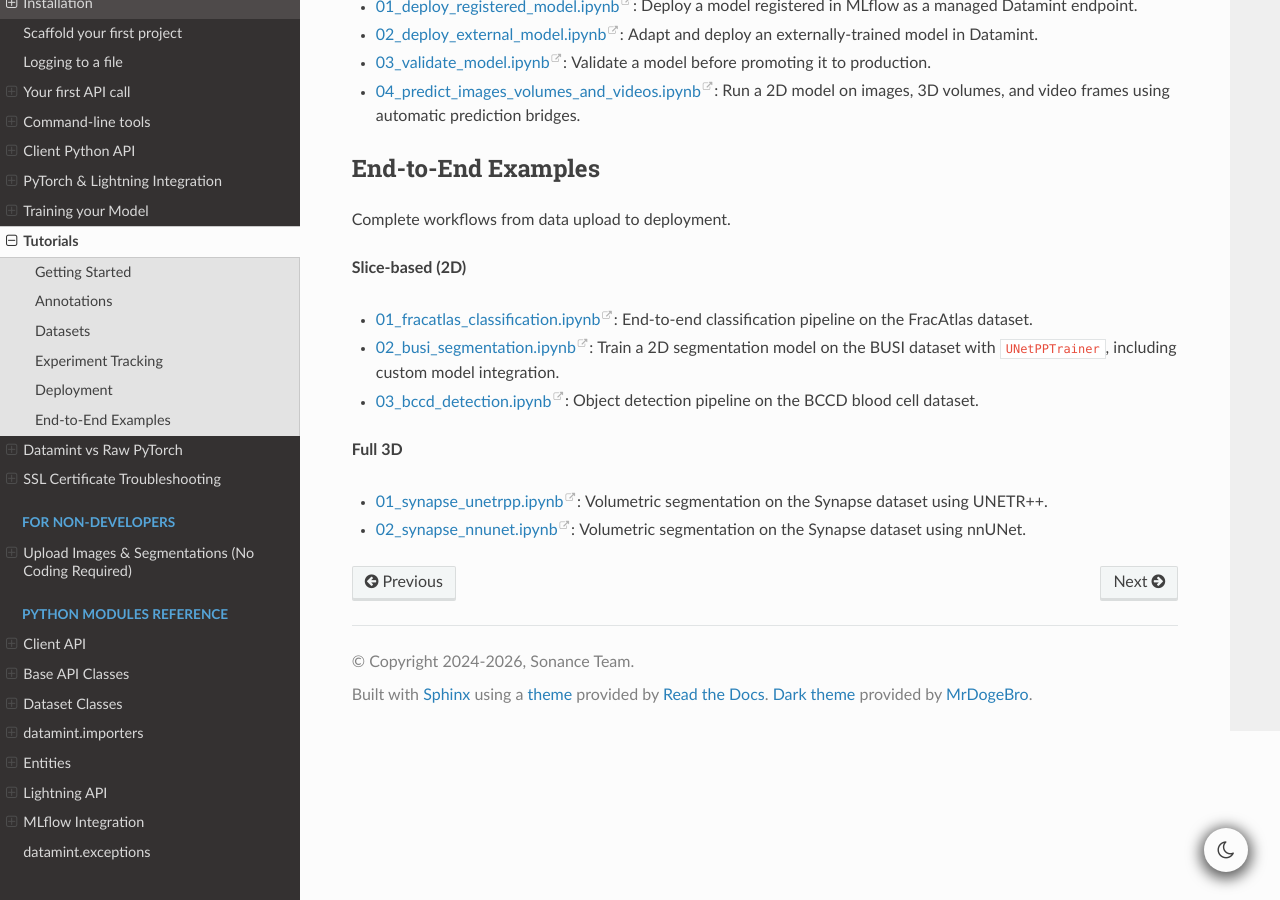
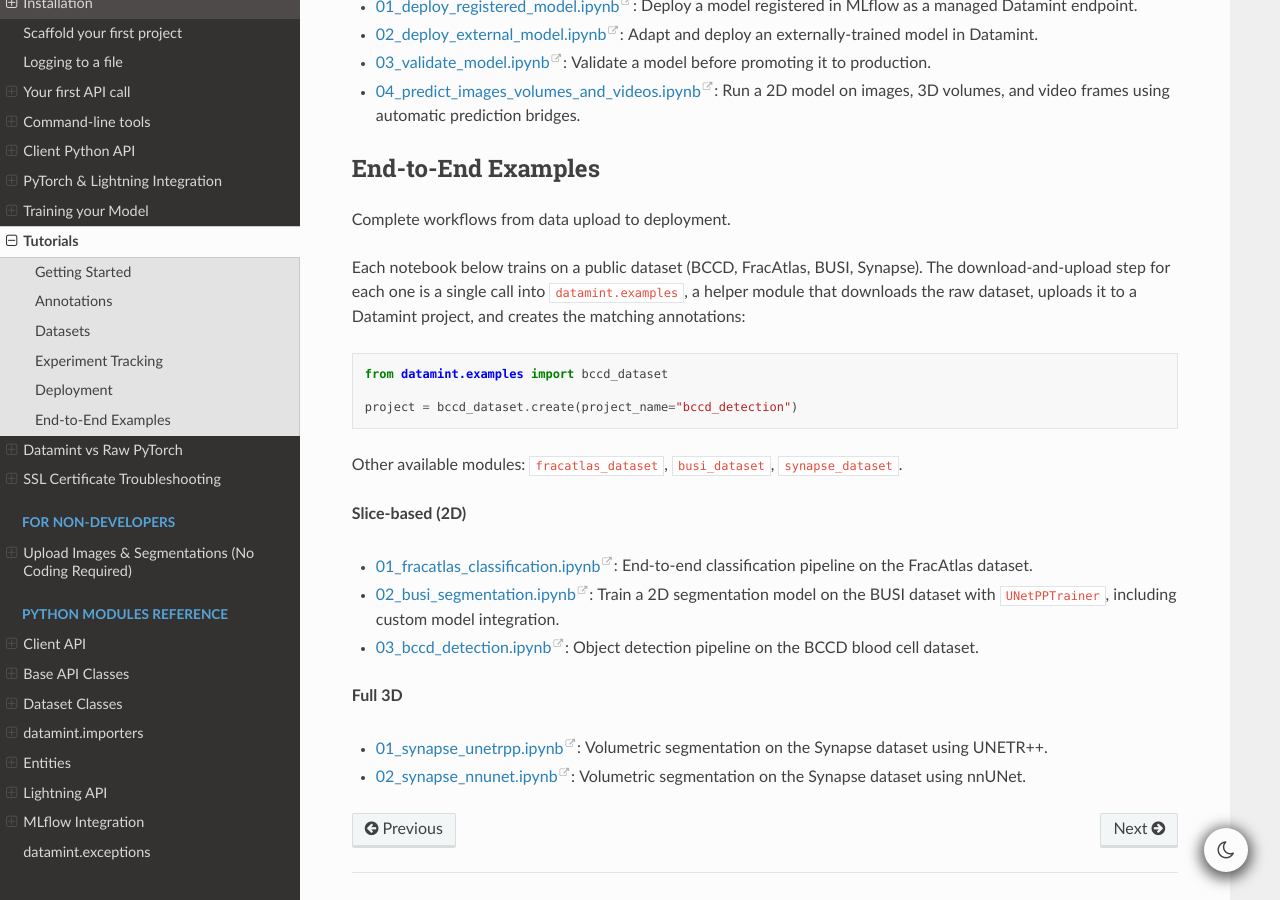
Before and after one commit to SonanceAI/datamint-python-api, a Sphinx documentation site: the page built from docs/source/tutorials.rst, in a window 1280 px wide and 900 px high, scrolled down 953 px. Built offline with Sphinx 7.4.7 and the Read the Docs theme 3.1.0, drawn with Linux system fonts in a browser that asks for light colours.

Commit message:
update docs to include datamint example

```diff
--- a/docs/source/tutorials.rst
+++ b/docs/source/tutorials.rst
@@ -43,6 +43,19 @@
 
 Complete workflows from data upload to deployment.
 
+Each notebook below trains on a public dataset (BCCD, FracAtlas, BUSI, Synapse). The
+download-and-upload step for each one is a single call into ``datamint.examples``, a
+helper module that downloads the raw dataset, uploads it to a Datamint project, and
+creates the matching annotations:
+
+.. code-block:: python
+
+   from datamint.examples import bccd_dataset
+
+   project = bccd_dataset.create(project_name="bccd_detection")
+
+Other available modules: ``fracatlas_dataset``, ``busi_dataset``, ``synapse_dataset``.
+
 **Slice-based (2D)**
 
 * `01_fracatlas_classification.ipynb <https://github.com/SonanceAI/datamint-python-api/blob/main/notebooks/06_end_to_end/slice_based/01_fracatlas_classification.ipynb>`_: End-to-end classification pipeline on the FracAtlas dataset.
```
